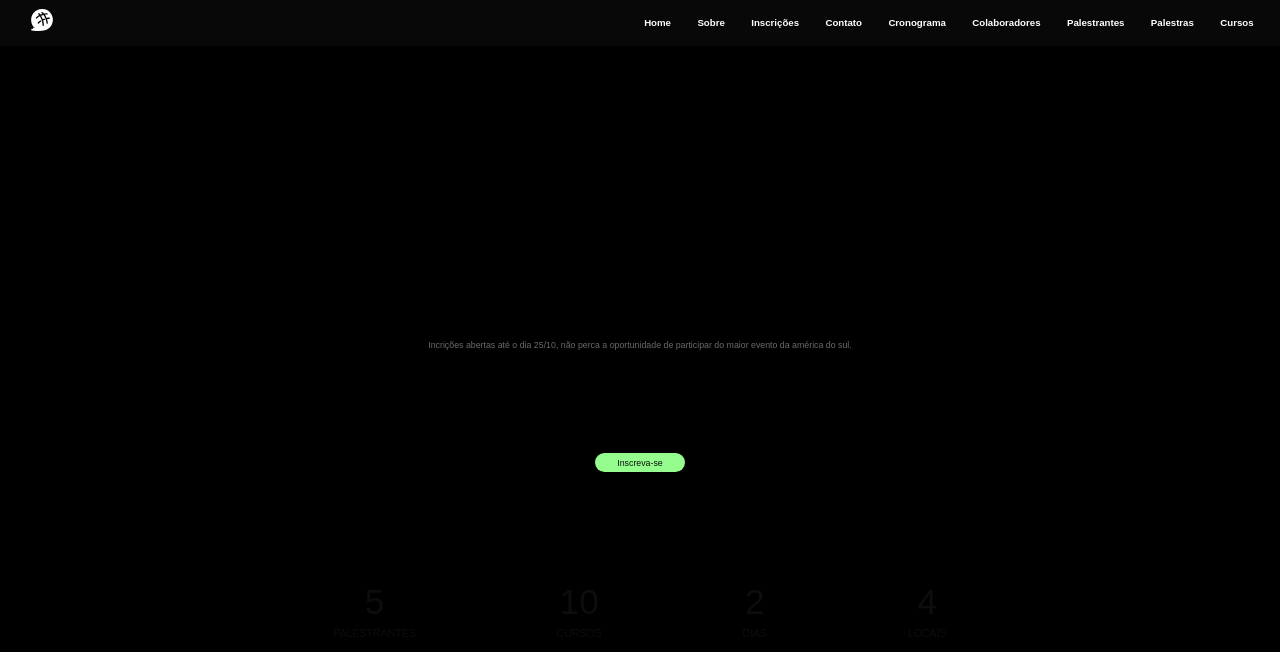
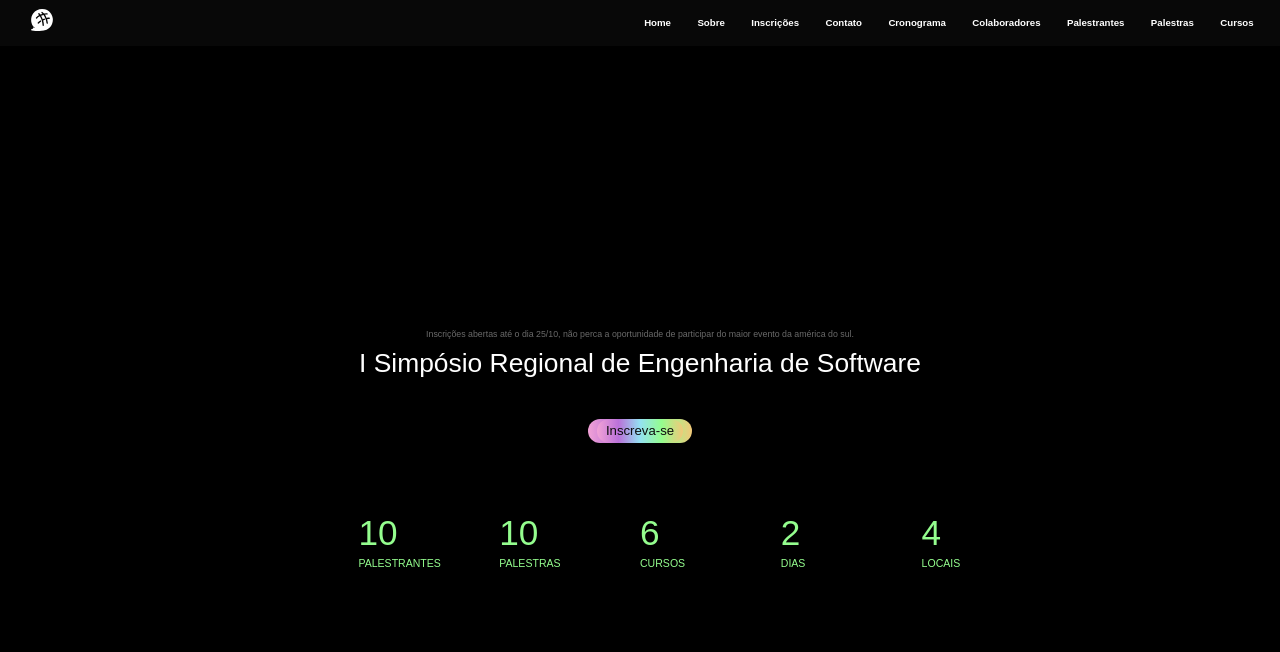
Before and after one commit to Iuky-O/Project-Simposio, a React (Create React App) app: page /enrollment in a window 1280 px wide. Shown: the top 652 px of the page. Built offline with nearby package versions, Linux system fonts and the light colour scheme.

Commit message:
Update: estilizada tela enrollment

```diff
--- a/src/Components/EnrollmentArea.js
+++ b/src/Components/EnrollmentArea.js
@@ -13,22 +13,27 @@ const EnrollmentArea = () => {
     return (
         <div className="container">
             <div className="text">
-                <text> Incrições abertas até o dia 25/10, não perca a oportunidade de participar do maior evento da américa do sul.  </text>
+                <text> Inscrições abertas até o dia 25/10, não perca a oportunidade de participar do maior evento da américa do sul.  </text>
             </div>
             <div className='title'>
-                Simposio Regional de Engenharia de Software
+               I Simpósio Regional de Engenharia de Software
             </div>
             <button className="inscricao-btn">
-                Inscreva-se
+                <a className='link' href="https://forms.gle/oW43Tdii6kwG7VNu5" target="_blank"> Inscreva-se</a>
             </button>
             <div className='card-end'>
                 <div className='card-item'>
-                    <text className='card-number'>5
+                    <text className='card-number'>10
                         <p className='card-text'> palestrantes</p>
                     </text>
                 </div>
                 <div className='card-item'>
-                    <text className='card-number'> 10
+                    <text className='card-number'>10
+                        <p className='card-text'> palestras</p>
+                    </text>
+                </div>
+                <div className='card-item'>
+                    <text className='card-number'> 6
                         <p className='card-text'>Cursos</p>
                     </text>
                 </div>
--- a/src/Components/TimelineArea.js
+++ b/src/Components/TimelineArea.js
@@ -1,14 +1,22 @@
 import React from 'react';
 import Carousel from '../Utils/Carrousel';
 import '../Styles/TimelineArea.css';
+import { Card, CardHeader, CardBody, Image } from "@nextui-org/react";
 
 const slides = [
-    <div>DIA 1</div>,
-    <div>DIA 2</div>,
-    <div>DIA 3</div>,
-    <div>DIA 4</div>,
-    <div>DIA 5</div>,
-  ];
+  <div>
+    <p className='text-date'>21/10/2024</p>
+    <h2> DIA 1</h2>
+    <p className='text-palestra'>Palestra 1</p>
+    <p className='text-info'>testedbsajkfwelsg 17:00 PM</p>
+    <p className='text-curso'>Curso 1 </p>
+    <p className='text-info'>testedbsajkfwelsg 18:00 PM</p>
+    </div>,
+  <div>DIA 2</div>,
+  <div>DIA 3</div>,
+  <div>DIA 4</div>,
+  <div>DIA 5</div>,
+];
 const TimelineArea = () => {
   return (
     <div className="timeline-area">
@@ -17,6 +25,7 @@ const TimelineArea = () => {
         {slides}
       </Carousel>
     </div>
+
   );
 };
 
--- a/src/Styles/Carousel.css
+++ b/src/Styles/Carousel.css
@@ -1,7 +1,6 @@
 .carousel {
     overflow: hidden;
     width: 100%;
-    justify-content: center;
   }
 
   .carousel__container {
@@ -10,36 +9,40 @@
   }
 
   .carousel__slide {
-    min-width: 70%; /* Cada slide ocupa a tela inteira */
-    padding: 15vb;
+    min-width: 50%;
+    padding: 10vb;
     margin-top: 10rem;
     box-sizing: border-box;
     text-align: center;
-    align-items: center;
-    background-color: #f0f0f0;
     border-radius: 4.5rem;
   }
 .carousel__button {
     position: absolute;
     top: 50%;
     transform: translateY(-50%);
-    background: var(--amarelo);
-    color: white;
-    padding: 10px;
+
+    padding: 2px;
     cursor: pointer;
   }
 
   .carousel__button.prev {
     left: 20px;
     border-radius: 5px;
+    max-width: 3rem;
+    max-height: 3rem;
+    background-color: transparent;
+    border: none;
   }
 
-  .carousel__button.next {
+  .carousel__button.next{
+    background-color: transparent;
+    border: none;
     right: 10px;
     border-radius: 5px;
-    margin-right: 20px;
+    right: 20px;
+    max-width: 3rem;
+    max-height: 3rem;
   }
-
   .carousel__button:disabled {
     opacity: 0.5;
     cursor: not-allowed;
--- a/src/Styles/EnrollmentArea.css
+++ b/src/Styles/EnrollmentArea.css
@@ -1,17 +1,17 @@
 @import "/src/Styles/index.css";
+@import url('https://fonts.googleapis.com/css2?family=Roboto+Slab:wght@100..900&display=swap');
 .container {
     display: flex;
     flex-direction: column;
     align-items: center;
     justify-content: center;
-    height: 130vh;
+    height: 120vb;
 }
 
 .text {
     display: flex;
     flex-direction: column;
     justify-content: end;
-    font-size: clamp(1rem, 3vw, 1rem);
     max-width: 80rem;
     color: #6a6a6a;
     margin: 1rem 0rem;
@@ -20,46 +20,52 @@
 .title {
     justify-content: center;
     margin: 0 0 5vh 0;
-    font-size: 25px;
-    font-size: clamp(1rem, 3vw, 1.5rem);
+    font-size: 3rem;
+    color: var(--branco);
+    font-family: 'reboto-slab';
+
 }
 
 .card-end {
   display: flex;
   justify-content: space-around;
   align-items: center;
-  max-height: 250px;
+  max-height: 200px;
 }
 .card-item{
     text-align: center;
     padding: 8rem;
+    max-width: 15rem;
 }
 .card-number{
     font-size: clamp(4rem, 3vw, 2rem);
-    color: var(--preto);
+    color: var(--verde);
     margin: 0;
 }
 .card-text{
+    text-align: center;
     font-size: clamp(1rem, 3vw, 1.2rem);
-    color: var(--preto);
+    color: rgb(rgb(247, 189, 227));
     text-transform: uppercase;
     margin-top: 0.5rem;
-    font-weight: 500;
 }
 
-.inscricao-btn {
-    display: inline-block;
-    padding: 0.5rem 2.5rem;
-    margin: 5vh 0 5vh 0;
+.inscricao-btn, .link {
+    display: inline;
+    padding: 0.5rem 1rem;
     color: #0D0D0D;
-    background-color: #94FD8E;
+    background: linear-gradient(to right,  #F2A2D6,
+                                            #BA71D9,
+                                            #94E1F2,
+                                            #94FD8E,
+                                            #F2C879);
     border: none;
     border-radius: 2rem;
     cursor: pointer;
-    font-size: clamp(0.5rem, 3vw, 1rem);
+    font-size: clamp(1rem, 3vw, 1.5rem);
+    text-decoration: none;
 }
 
 .inscricao-btn:hover {
-    background-color: #F2C879;
-    color: #BA71D9;
+    box-shadow: 0 0 10px #F2C879;
 }
--- a/src/Styles/TimelineArea.css
+++ b/src/Styles/TimelineArea.css
@@ -1,4 +1,17 @@
 @import "../Styles/index.css";
 .timeline-area{
-    color: var(--rosa);
+    color: var(--roxo);
 }
+.text-date{
+    max-width: 10rem;
+    padding: 0.5rem;
+    background-color: var(--verde);
+    border-radius: 2rem;
+}
+.text-palestra,.text-curso{
+    max-height: 2rem;
+    max-width: 12rem;
+    padding: 0.5rem;
+    background-color: var(--azul);
+    border-radius: 2rem;
+}
--- a/src/Utils/Carrousel.jsx
+++ b/src/Utils/Carrousel.jsx
@@ -1,7 +1,8 @@
 import React, { useState, useEffect } from 'react';
 import useEmblaCarousel from 'embla-carousel-react';
 import '../Styles/Carousel.css';
-
+import setaD from "../Assets/setadireita.png";
+import setaE from "../Assets/setaesquerda.png";
 const Carousel = ({ children, slidesToScroll = 1, slidesVisible = 1 }) => {
   const options = { slidesToScroll, align: 'start' };
   const [emblaRef, emblaApi] = useEmblaCarousel(options);
@@ -23,7 +24,7 @@ const Carousel = ({ children, slidesToScroll = 1, slidesVisible = 1 }) => {
   return (
     <div className="carousel">
       <div className="carousel__viewport" ref={emblaRef}>
-        <div className="carousel__container" style={{ display: 'flex' }}>
+        <div className="carousel__container">
           {children.map((child, index) => (
             <div
               className="carousel__slide"
@@ -40,14 +41,14 @@ const Carousel = ({ children, slidesToScroll = 1, slidesVisible = 1 }) => {
         onClick={() => emblaApi.scrollPrev()}
         disabled={!canScrollPrev}
       >
-        Prev
+        <img className="img" src={setaE} alt="seta" />
       </button>
       <button
         className="carousel__button next"
         onClick={() => emblaApi.scrollNext()}
         disabled={!canScrollNext}
       >
-        Next
+        <img className="img" src={setaD} alt="seta" />
       </button>
     </div>
   );
```
Also changed, not shown: src/Assets/setadireita.png (added), src/Assets/setaesquerda.png (added), src/output.css (added), tailwind.config.js (added).
